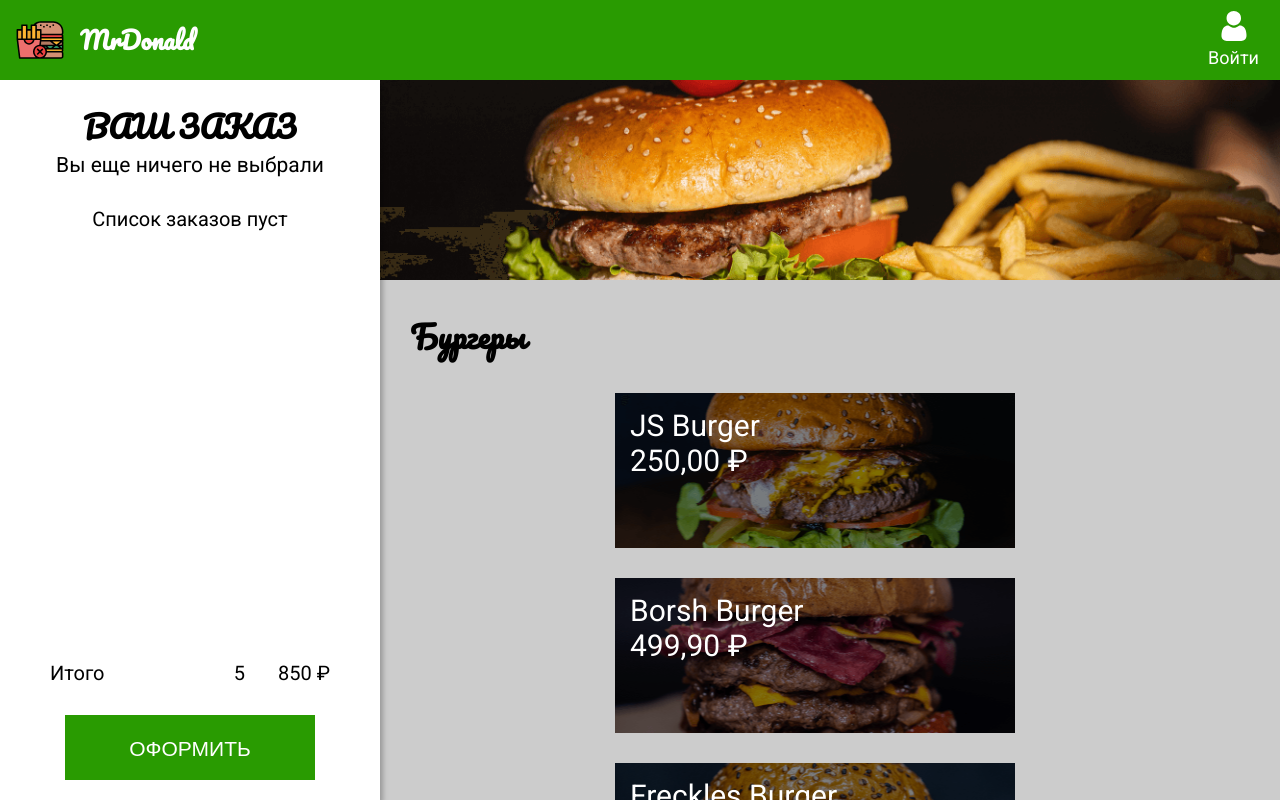
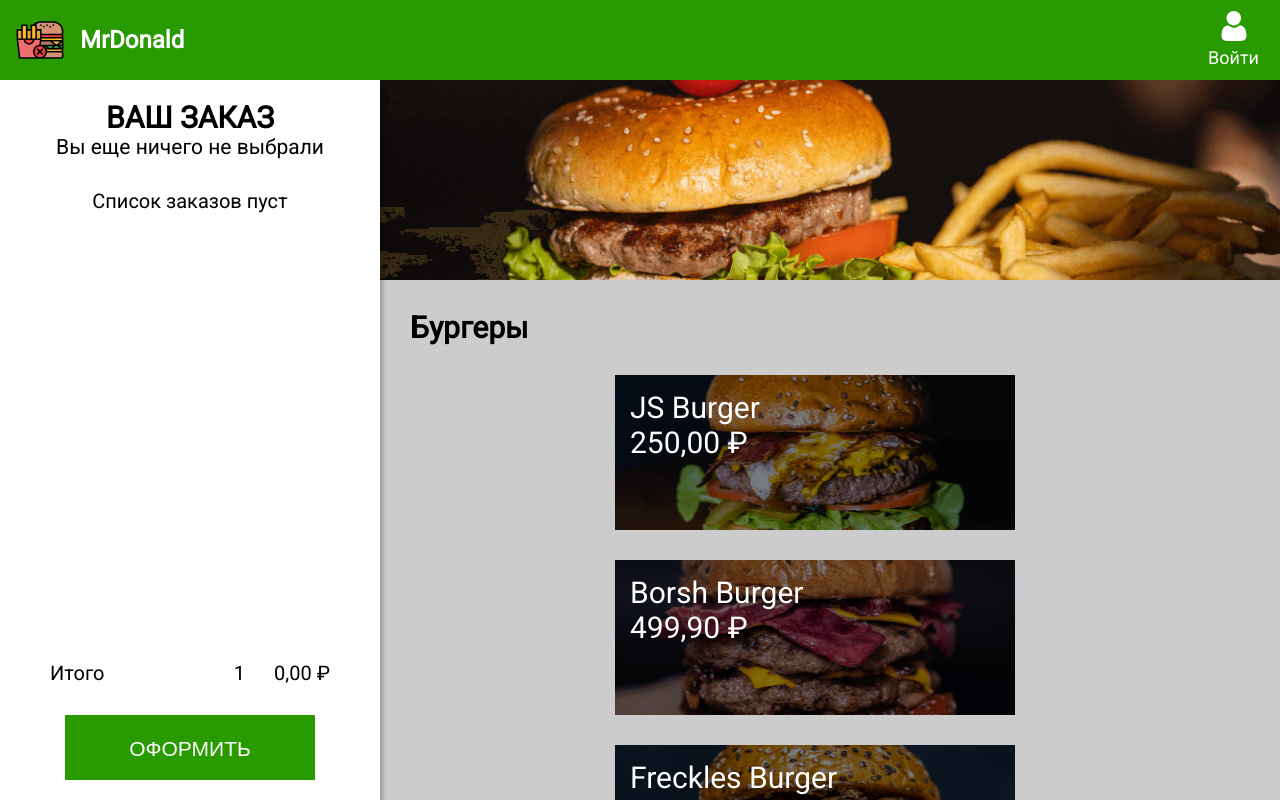
Before and after one commit to igorovsyannikov/React_learning, a React (Create React App) app in the folder lesson_3/react_lesson/: page / in a window 1280 px wide. Shown: the top 800 px of the page. Built offline with nearby package versions, Linux system fonts and the light colour scheme.

Commit message:
lesson_8 added (new branch)

```diff
--- /dev/null
+++ b/lesson_3/react_lesson/src/Components/Functions/secondaryFunctions.js
@@ -0,0 +1,9 @@
+import React from 'react';
+
+
+export const totalPriceItems = order => order.price * order.count;
+
+export const Currency = item => {
+    return item.toLocaleString('ru-RU',
+        {style: 'currency', currency: 'RUB'})
+}
--- a/lesson_3/react_lesson/src/Components/Menu/ListItem.js
+++ b/lesson_3/react_lesson/src/Components/Menu/ListItem.js
@@ -1,5 +1,6 @@
 import React from 'react';
 import styled from  'styled-components';
+import {Currency} from '../Functions/secondaryFunctions';
 
 const List = styled.ul`
     display: flex;
@@ -49,8 +50,7 @@
                 onClick={() => setOpenItem(item)}
                 >
                 <p>{item.name}</p>
-                <p>{item.price.toLocaleString('ru-RU',
-                {style: 'currency', currency: 'RUB'})}</p>
+                <p>{Currency(item.price)}</p>
             </Item>
         ))}
     </List>
--- /dev/null
+++ b/lesson_3/react_lesson/src/Components/Modal/CountItem.js
@@ -0,0 +1,28 @@
+import React from 'react';
+import styled from 'styled-components';
+
+const CountWrapper = styled.div`
+  display: flex;
+  justify-content: space-between;
+`;
+const CountInput = styled.input`
+  width: 50px;
+  font-size: 20px;
+`;
+const ButtonCount = styled.button`
+        background-color: transparent;
+`;
+
+export function CountItem({count, setCount, onChange}) {
+
+    return  (
+        <CountWrapper>
+            <span>Количество</span>
+            <div>
+                <ButtonCount disabled={count <= 1} onClick={() => setCount(count - 1)}>-</ButtonCount>
+                <CountInput type='number' min='1' max='100' value={count < 1 ? 1 : count} onChange={onChange}/>
+                <ButtonCount onClick={() => setCount(count + 1)}>+</ButtonCount>
+            </div>
+        </CountWrapper>
+    )
+}
--- a/lesson_3/react_lesson/src/Components/Modal/ModalItem.js
+++ b/lesson_3/react_lesson/src/Components/Modal/ModalItem.js
@@ -1,6 +1,10 @@
 import React from 'react';
 import styled from  'styled-components';
 import {ButtonCheckout} from '../Button';
+import {CountItem} from "./CountItem";
+import {useCount} from "../hooks/useCount"
+import {Currency} from '../Functions/secondaryFunctions';
+import {totalPriceItems} from '../Functions/secondaryFunctions';
 
 const Overlay = styled.div`
     display: flex;
@@ -13,12 +17,14 @@
     height: 100%;
     background-color: rgba(0,0,0,.5);
     z-index: 90;
+
 `;
 const Modal = styled.div`
     background-color: #fff;
     width: 600px;
     height: 600px;
     position: relative;
+
 `;
 const Banner = styled.div`
     height: 200px;
@@ -29,27 +35,35 @@
     width: 100%;
 `;
 const TextWrapper = styled.div`
-    font-family: Pacifico, curdive;
+    font-family: Pacifico, cursive;
     font-size: 30px;
     display: flex;
     justify-content: space-between;
+`;
+const HeaderContent = styled.div`
+  height: calc(100% - 300px);
   padding: 0 37px;
-    height: calc(100% - 300px);
+`;
+const TotalPriceItem = styled.div`
+  display: flex;
+  justify-content: space-between;
 `;
 
 
+export const ModalItem = ({openItem, setOpenItem, orders, setOrders}) => {
 
-export const ModalItem = ({openItem, setOpenItem, orders, setOrders}) => {
+    const counter = useCount();
 
     function closeModal(e) {
         if (e.target.id === 'overlay') {
             setOpenItem(null);
         }
     }
+    const order = {
+        ...openItem,
+        count: counter.count
+    };
 
-    const order = {
-        ...openItem
-    };
 
     const addToOrder = () => {
         setOrders([...orders, order])
@@ -60,15 +74,21 @@
         <Overlay id="overlay" onClick={closeModal}>
         <Modal>
             <Banner img={openItem.img}/>
+            <HeaderContent>
                 <TextWrapper>
                     <div>
                         {openItem.name}
                     </div>
                     <div>
-                {openItem.price.toLocaleString('ru-RU',
-                {style: 'currency', currency: 'RUB'})}
+                        {Currency(openItem.price)}
                     </div>
                 </TextWrapper>
+                <CountItem {...counter}/>
+                <TotalPriceItem>
+                    <span>Цена:</span>
+                    <span>{Currency(totalPriceItems(order))}</span>
+                </TotalPriceItem>
+            </HeaderContent>
             <ButtonCheckout onClick={addToOrder} >Добавить</ButtonCheckout>
         </Modal>
     </Overlay>
--- a/lesson_3/react_lesson/src/Components/Order/Order.js
+++ b/lesson_3/react_lesson/src/Components/Order/Order.js
@@ -2,6 +2,8 @@
 import styled from  'styled-components';
 import {ButtonCheckout} from '../Button';
 import {OrderListItem} from './OrderListItem';
+import {totalPriceItems} from '../Functions/secondaryFunctions';
+import {Currency} from '../Functions/secondaryFunctions';
 
 const OrderStyled = styled.section`
     position: fixed;
@@ -46,6 +48,9 @@
 `;
 
 export const Order = ({ orders }) => {
+
+    const total = orders.reduce((result, order)=> totalPriceItems(order)+result, 0)
+
     return (
         <OrderStyled>
             <OrderTitle>ВАШ ЗАКАЗ</OrderTitle>
@@ -59,8 +64,8 @@
             </OrderContent>
             <Total>
                 <span>Итого</span>
-                <span>5</span>
-                <TotalPrice>850 ₽</TotalPrice>
+                <span>1</span>
+                <TotalPrice>{Currency(total)}</TotalPrice>
             </Total>
             <ButtonCheckout>ОФОРМИТЬ</ButtonCheckout>
         </OrderStyled>
--- a/lesson_3/react_lesson/src/Components/Order/OrderListItem.js
+++ b/lesson_3/react_lesson/src/Components/Order/OrderListItem.js
@@ -1,6 +1,8 @@
 import React from 'react';
 import styled from  'styled-components';
 import Trash from '../../image/trash.svg';
+import {totalPriceItems} from '../Functions/secondaryFunctions';
+import {Currency} from '../Functions/secondaryFunctions';
 
 const TrashButton = styled.button`
     width: 24px;
@@ -12,12 +14,10 @@
     background-repeat: no-repeat;
     cursor: pointer;
 `;
-
 const OrederItemStyled = styled.li`
     display: flex;
     margin: 15px 0;
 `;
-
 const ItemName = styled.span`
     flex-grow: 1;
 `;
@@ -31,9 +31,7 @@
 export const OrderListItem = ({order}) => (
     <OrederItemStyled>
         <ItemName>{order.name}</ItemName>
-        <span>2</span>
-        <ItemPrice>{order.price.toLocaleString('ru-RU',
-            {style: 'currency', currency: 'RUB'})}</ItemPrice>
+        <ItemPrice>{Currency(totalPriceItems(order))}</ItemPrice>
         <TrashButton/>
     </OrederItemStyled>
 )
--- a/lesson_3/react_lesson/src/Components/Style/GlobalStyle.js
+++ b/lesson_3/react_lesson/src/Components/Style/GlobalStyle.js
@@ -35,7 +35,7 @@
   margin: 0;
 }
 h1, h2, h3  {
-  font-family: 'Pacifico';
+  font: 'Pacifico', cursive;
   padding: 0;
   margin: 0;
 }
@@ -46,6 +46,18 @@
 button {
   cursor: pointer;
 }
+
+
 //CSS reset to here
 
+input::-webkit-outer-spin-button,
+input::-webkit-inner-spin-button {
+  -webkit-appearance: none;
+}
+
+input[type='number'] {
+-moz-appearance: textfield;
+
+}
+
 `;
--- /dev/null
+++ b/lesson_3/react_lesson/src/Components/hooks/useCount.js
@@ -0,0 +1,9 @@
+import { useState } from 'react';
+
+export function useCount() {
+    const [count,setCount] = useState(1);
+
+    const onChange = e => setCount(e.target.value);
+
+    return {count, setCount, onChange}
+}
```
Lines whose indentation alone changed are shown as unchanged.
